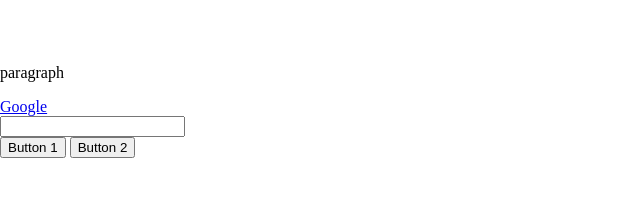
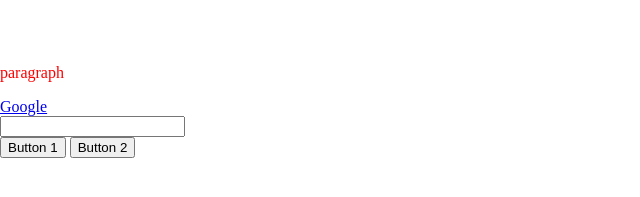
Before and after one commit to raminsamadi123/JsExercise, a plain HTML site: page HTML/test2Index.html in a window 1280 px wide. Shown: the part 185-382 px from the top of the page, 0-640 px from the left. Drawn offline with Linux system fonts and the light colour scheme.

Commit message:
fast git

```diff
--- a/HTML/style2.css
+++ b/HTML/style2.css
@@ -8,6 +8,10 @@
   flex-flow: column wrap;
 }
 
+p {
+  color: #FF0000;
+}
+
 h1 {
   font-size: 100px;
 }
```
